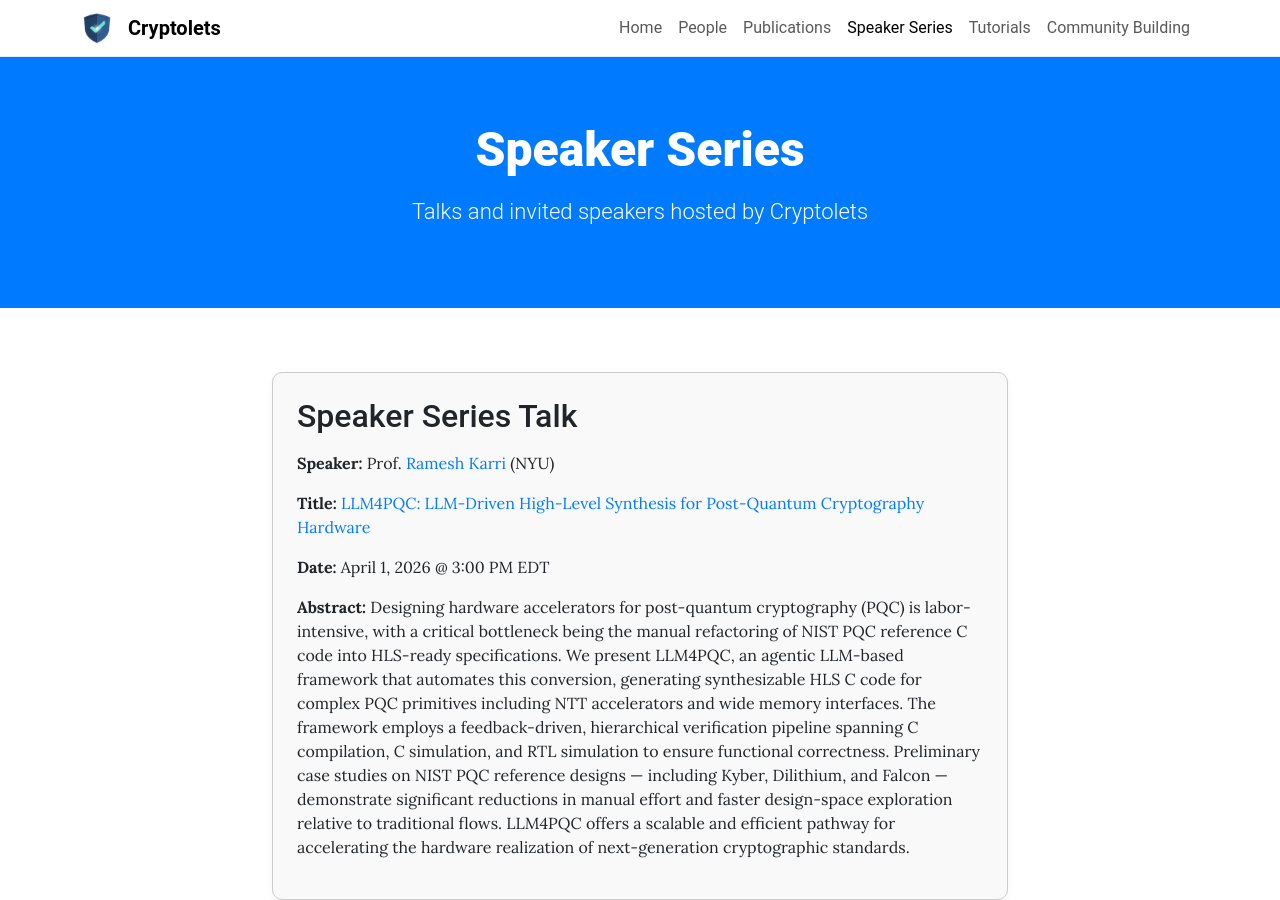
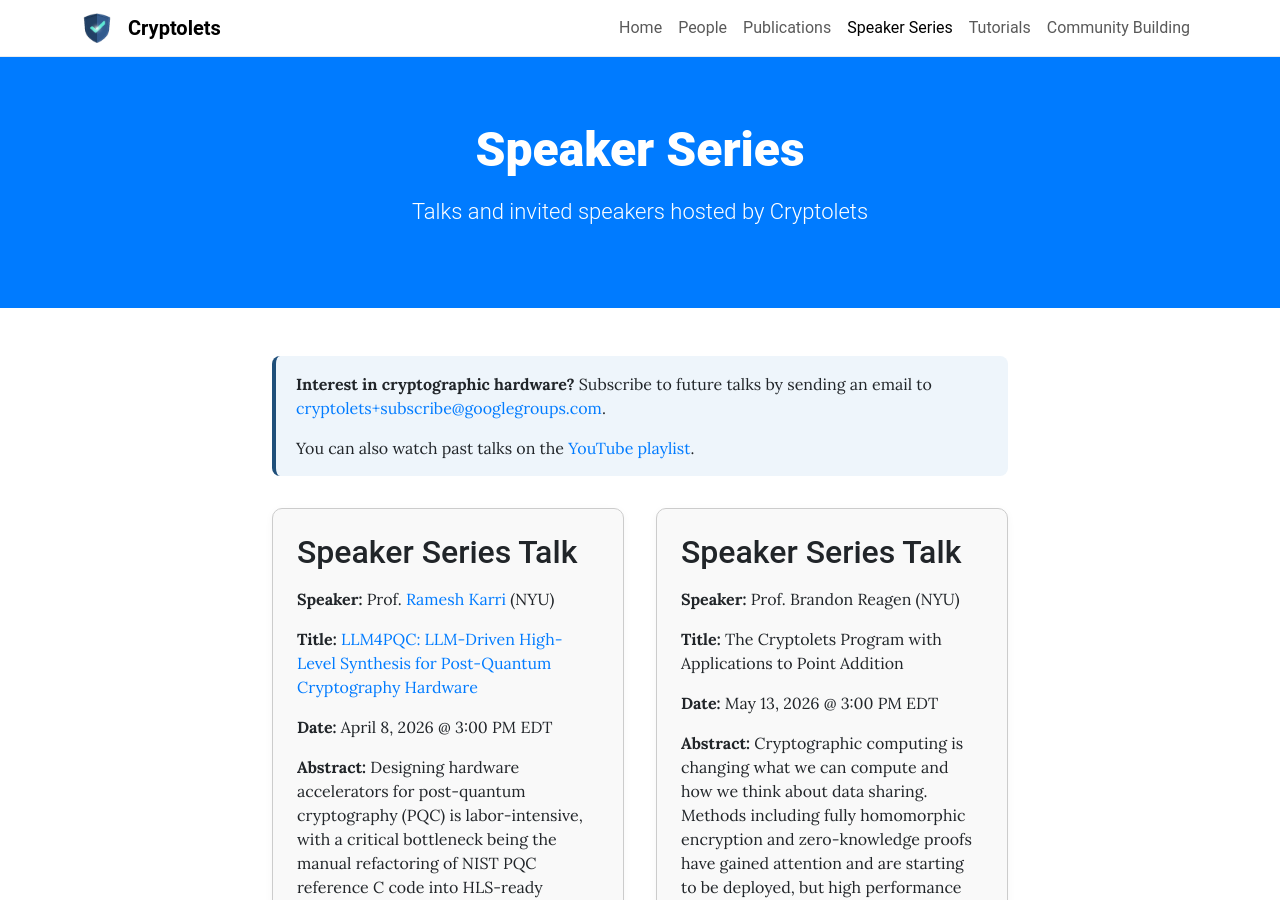
Before and after one commit to cryptolets/cryptolets.github.io, a Jekyll site: the page built from pages/speaker-series.md, in a window 1280 px wide and 900 px high. Built offline with Jekyll 4.4.1, drawn with Linux system fonts in a browser that asks for light colours; some of the changed text lies outside the part shown.

Commit message:
add two video links

```diff
--- a/_config.yml
+++ b/_config.yml
@@ -7,7 +7,7 @@
 
 # SOCIAL PROFILES
 social:
-  email: name@example.com
+  email: warren.savage@rocksavage.tech
   # bluesky: bluesky_username.bsky.social
   # mastodon: https://mastodon.social/@mastodon_username
   # twitter: twitter_username
--- a/pages/speaker-series.md
+++ b/pages/speaker-series.md
@@ -4,35 +4,39 @@
 permalink: /speaker-series/
 ---
 
+<div style="margin-top: 1rem; padding: 1rem 1.25rem; border-left: 4px solid #1f4f7a; background: #eef5fb; border-radius: 8px;">
+  <strong>Interest in cryptographic hardware?</strong> Subscribe to future talks by sending an email to
+  <a href="mailto:cryptolets+subscribe@googlegroups.com">cryptolets+subscribe@googlegroups.com</a>. <p></p> You can also watch past talks on the
+  <a href="https://www.youtube.com/@BAAHLNYU/playlists" target="_blank" rel="noopener">YouTube playlist</a>.
+</div>
 
 <div style="display: flex; flex-wrap: wrap; gap: 2rem; margin-top: 2rem;">
-<div style="flex: 1 1 300px; border: 1px solid #ccc; border-radius: 10px; padding: 1.5rem; background: #f9f9f9; box-shadow: 0 2px 8px rgba(0,0,0,0.04);">
-  <h2 style="margin-top: 0;">Speaker Series Talk</h2>
-  <p><strong>Speaker:</strong> Prof. <a href="https://engineering.nyu.edu/faculty/ramesh-karri" target="_blank">Ramesh Karri</a> (NYU)</p>
-  <p>
-    <strong>Title:</strong>
-    <a href="https://arxiv.org/abs/2602.09919" target="_blank">
-      LLM4PQC: LLM-Driven High-Level Synthesis for Post-Quantum Cryptography Hardware
-    </a>
-  </p>
-  <p><strong>Date:</strong> April 1, 2026 @ 3:00 PM EDT</p>
-  <p>
-    <strong>Abstract:</strong>
-    Designing hardware accelerators for post-quantum cryptography (PQC) is labor-intensive, with a critical bottleneck being the manual refactoring of NIST PQC reference C code into HLS-ready specifications. We present LLM4PQC, an agentic LLM-based framework that automates this conversion, generating synthesizable HLS C code for complex PQC primitives including NTT accelerators and wide memory interfaces. The framework employs a feedback-driven, hierarchical verification pipeline spanning C compilation, C simulation, and RTL simulation to ensure functional correctness. Preliminary case studies on NIST PQC reference designs — including Kyber, Dilithium, and Falcon — demonstrate significant reductions in manual effort and faster design-space exploration relative to traditional flows. LLM4PQC offers a scalable and efficient pathway for accelerating the hardware realization of next-generation cryptographic standards.
-  </p>
+  <div style="flex: 1 1 300px; border: 1px solid #ccc; border-radius: 10px; padding: 1.5rem; background: #f9f9f9; box-shadow: 0 2px 8px rgba(0,0,0,0.04);">
+    <h2 style="margin-top: 0;">Speaker Series Talk</h2>
+    <p><strong>Speaker:</strong> Prof. <a href="https://engineering.nyu.edu/faculty/ramesh-karri" target="_blank" rel="noopener">Ramesh Karri</a> (NYU)</p>
+    <p>
+      <strong>Title:</strong>
+      <a href="https://arxiv.org/abs/2602.09919" target="_blank" rel="noopener">
+        LLM4PQC: LLM-Driven High-Level Synthesis for Post-Quantum Cryptography Hardware
+      </a>
+    </p>
+    <p><strong>Date:</strong> April 8, 2026 @ 3:00 PM EDT</p>
+    <p>
+      <strong>Abstract:</strong>
+      Designing hardware accelerators for post-quantum cryptography (PQC) is labor-intensive, with a critical bottleneck being the manual refactoring of NIST PQC reference C code into HLS-ready specifications. We present LLM4PQC, an agentic LLM-based framework that automates this conversion, generating synthesizable HLS C code for complex PQC primitives including NTT accelerators and wide memory interfaces. The framework employs a feedback-driven, hierarchical verification pipeline spanning C compilation, C simulation, and RTL simulation to ensure functional correctness. Preliminary case studies on NIST PQC reference designs, including Kyber, Dilithium, and Falcon, demonstrate significant reductions in manual effort and faster design-space exploration relative to traditional flows. LLM4PQC offers a scalable and efficient pathway for accelerating the hardware realization of next-generation cryptographic standards.
+    </p>
+    <p><a href="https://youtu.be/kAClPrr6XXc?si=CG8gBwbmDMTg1cLC" target="_blank" rel="noopener">Watch on YouTube</a></p>
+  </div>
+
+  <div style="flex: 1 1 300px; border: 1px solid #ccc; border-radius: 10px; padding: 1.5rem; background: #f9f9f9; box-shadow: 0 2px 8px rgba(0,0,0,0.04);">
+    <h2 style="margin-top: 0;">Speaker Series Talk</h2>
+    <p><strong>Speaker:</strong> Prof. Brandon Reagen (NYU)</p>
+    <p><strong>Title:</strong> The Cryptolets Program with Applications to Point Addition</p>
+    <p><strong>Date:</strong> May 13, 2026 @ 3:00 PM EDT</p>
+    <p>
+      <strong>Abstract:</strong>
+      Cryptographic computing is changing what we can compute and how we think about data sharing. Methods including fully homomorphic encryption and zero-knowledge proofs have gained attention and are starting to be deployed, but high performance overheads still limit ubiquity. Cryptolets supports this growing area by developing an open-source hardware IP repository spanning modular multipliers to full accelerators such as NTT and MSM units. The program also goes beyond an IP library by building open-source chiplet interfaces for scale-out acceleration and tightly integrating formal verification to prove design correctness. This talk reviews those efforts and highlights early library developments for point addition and MSM, which are commonly used in ZKPs.
+    </p>
+    <p><a href="https://youtu.be/np_Z5H1KjkQ?si=JFOV6CxZOn2ttT0A" target="_blank" rel="noopener">Watch on YouTube</a></p>
+  </div>
 </div>
-
-	<!-- <div style="flex: 1 1 300px; border: 1px solid #ccc; border-radius: 10px; padding: 1.5rem; background: #f9f9f9; box-shadow: 0 2px 8px rgba(0,0,0,0.04);">
-		<h2 style="margin-top: 0;">ZKARCH 2025 Workshop</h2>
-		<p><strong>The 1st Workshop on Architectures for Zero-Knowledge Proofs and Verifiable Computation</strong></p>
-		<p><strong>Date:</strong> Saturday October 18, 2025<br>
-		<strong>Location:</strong> Charlotte Room, Lotte Hotel Seoul, Seoul, Korea (in conjunction with MICRO 2025)</p>
-		<p><a href="https://wp.nyu.edu/baahl/zkarch-2025" target="_blank">Workshop Website</a></p>
-	</div> -->
-	<!-- <div style="flex: 1 1 300px; border: 1px solid #ccc; border-radius: 10px; padding: 1.5rem; background: #f9f9f9; box-shadow: 0 2px 8px rgba(0,0,0,0.04);">
-		<h2 style="margin-top: 0;">CompArch Day NYU</h2>
-		<p><strong>NYU Computer Architecture Day 2024</strong></p>
-		<p>This will be an opportunity to engage and exchange ideas with fellow computer architects in an informal setting.</p>
-		<p><a href="https://baahl-nyu.github.io/nyucomparchday2024/" target="_blank">Event Website</a></p>
-	</div> -->
-</div>
```
Also changed, not shown: pages/tutorials.md (+1 -1 lines).
